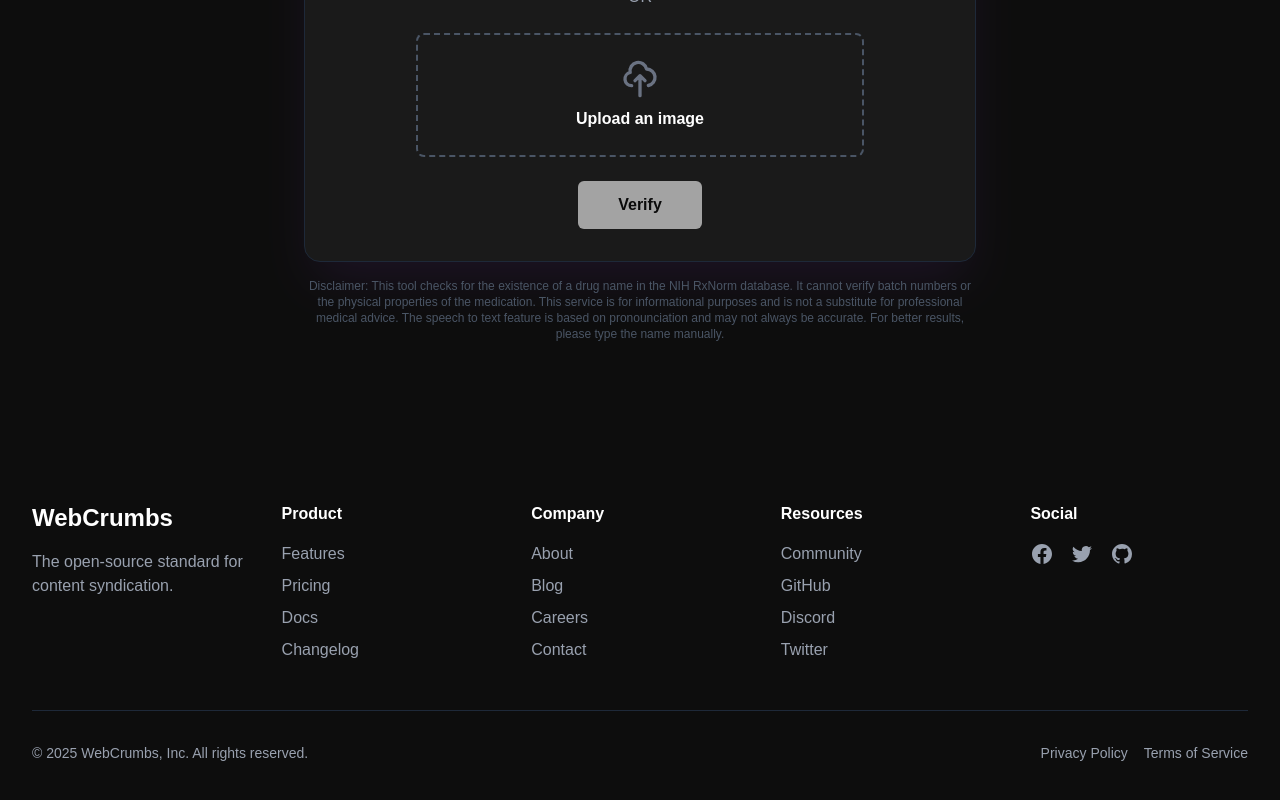
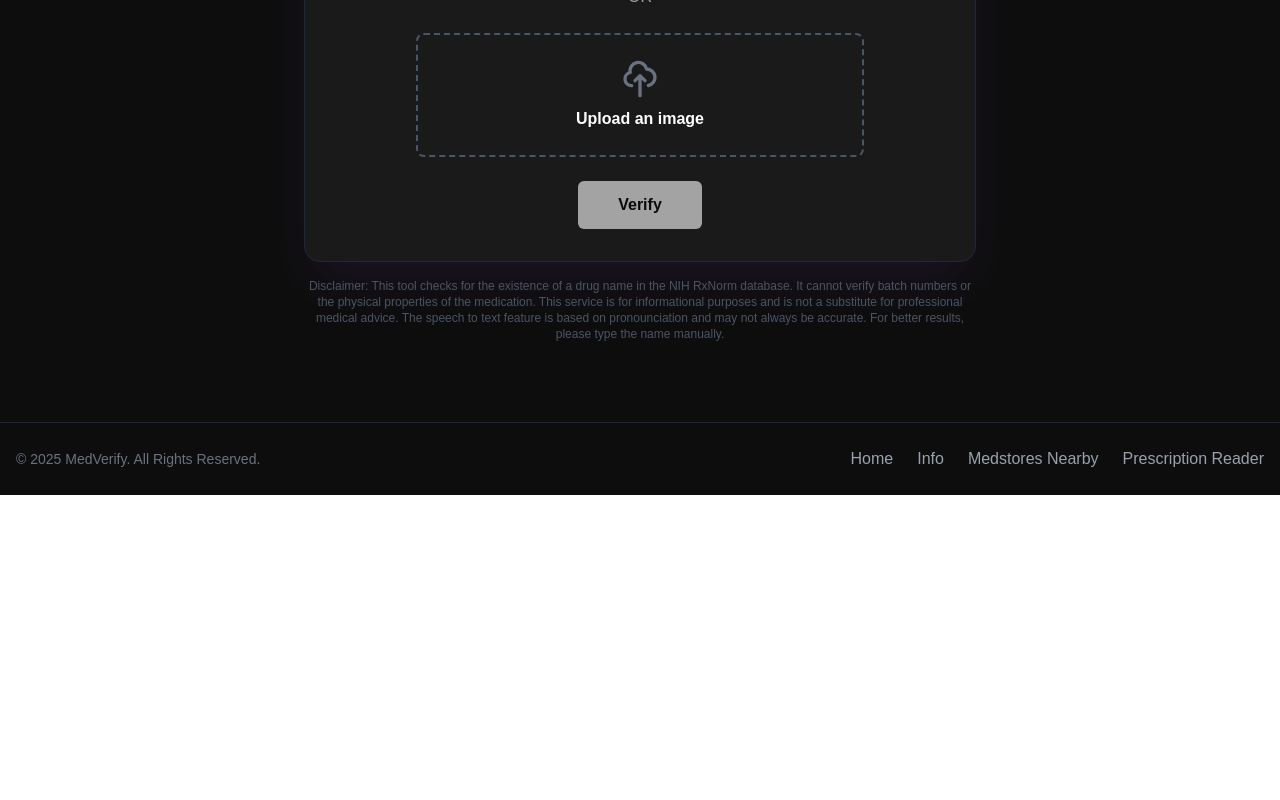
Before and after one commit to vanshkw/vitalconnect, a Next.js app: page / in a window 1280 px wide. Shown: the part 586-1386 px from the top of the page. After the commit the page ends 1081 px from the top, so only its background shows below. Built offline with nearby package versions, Linux system fonts and the light colour scheme.

Commit message:
Home + Navbar + Footer done

```diff
--- a/src/app/footer/footer.js
+++ b/src/app/footer/footer.js
@@ -1,93 +1,31 @@
 import Link from 'next/link';
 
-const Footer = () => {
-    // Helper component for social links
-    const SocialLink = ({ href, children }) => (
-        <a href={href} className="text-gray-400 hover:text-white transition-colors duration-300">
-            {children}
-        </a>
-    );
+export default function Footer() {
+  const currentYear = new Date().getFullYear();
 
-    // Helper component for footer links
-    const FooterLink = ({ href, children }) => (
-        <li>
-            <Link href={href} className="text-gray-400 hover:text-white transition-colors duration-300">
-                {children}
+  return (
+    <footer className="bg-[#0D0D0D] border-t border-gray-800">
+      <div className="container mx-auto px-4 py-6">
+        <div className="flex flex-col md:flex-row justify-between items-center text-center md:text-left">
+          <p className="text-gray-500 text-sm mb-4 md:mb-0">
+            &copy; {currentYear} MedVerify. All Rights Reserved.
+          </p>
+          <nav className="flex gap-6">
+            <Link href="/" className="text-gray-400 hover:text-white transition-colors">
+              Home
             </Link>
-        </li>
-    );
-
-    return (
-        <footer className="bg-[#0D0D0D] text-white pt-20 pb-10">
-            <div className="container mx-auto px-4 sm:px-6 lg:px-8">
-                <div className="grid grid-cols-2 md:grid-cols-4 lg:grid-cols-5 gap-8">
-                    <div className="col-span-2 md:col-span-4 lg:col-span-1">
-                        <h2 className="text-2xl font-bold mb-4">WebCrumbs</h2>
-                        <p className="text-gray-400">The open-source standard for content syndication.</p>
-                    </div>
-
-                    <div>
-                        <h3 className="font-semibold mb-4">Product</h3>
-                        <ul className="space-y-2">
-                            <FooterLink href="#">Features</FooterLink>
-                            <FooterLink href="#">Pricing</FooterLink>
-                            <FooterLink href="#">Docs</FooterLink>
-                            <FooterLink href="#">Changelog</FooterLink>
-                        </ul>
-                    </div>
-
-                    <div>
-                        <h3 className="font-semibold mb-4">Company</h3>
-                        <ul className="space-y-2">
-                            <FooterLink href="#">About</FooterLink>
-                            <FooterLink href="#">Blog</FooterLink>
-                            <FooterLink href="#">Careers</FooterLink>
-                            <FooterLink href="#">Contact</FooterLink>
-                        </ul>
-                    </div>
-
-                    <div>
-                        <h3 className="font-semibold mb-4">Resources</h3>
-                        <ul className="space-y-2">
-                            <FooterLink href="#">Community</FooterLink>
-                            <FooterLink href="#">GitHub</FooterLink>
-                            <FooterLink href="#">Discord</FooterLink>
-                            <FooterLink href="#">Twitter</FooterLink>
-                        </ul>
-                    </div>
-
-                    <div>
-                        <h3 className="font-semibold mb-4">Social</h3>
-                         <div className="flex space-x-4">
-                            <SocialLink href="#">
-                                <svg className="h-6 w-6" fill="currentColor" viewBox="0 0 24 24" aria-hidden="true">
-                                    <path fillRule="evenodd" d="M22 12c0-5.523-4.477-10-10-10S2 6.477 2 12c0 4.991 3.657 9.128 8.438 9.878v-6.987h-2.54V12h2.54V9.797c0-2.506 1.492-3.89 3.777-3.89 1.094 0 2.238.195 2.238.195v2.46h-1.26c-1.243 0-1.63.771-1.63 1.562V12h2.773l-.443 2.89h-2.33v6.988C18.343 21.128 22 16.991 22 12z" clipRule="evenodd" />
-                                </svg>
-                            </SocialLink>
-                            <SocialLink href="#">
-                               <svg className="h-6 w-6" fill="currentColor" viewBox="0 0 24 24" aria-hidden="true">
-                                    <path d="M8.29 20.251c7.547 0 11.675-6.253 11.675-11.675 0-.178 0-.355-.012-.53A8.348 8.348 0 0022 5.92a8.19 8.19 0 01-2.357.646 4.118 4.118 0 001.804-2.27 8.224 8.224 0 01-2.605.996 4.107 4.107 0 00-6.993 3.743 11.65 11.65 0 01-8.457-4.287 4.106 4.106 0 001.27 5.477A4.072 4.072 0 012.8 9.71v.052a4.105 4.105 0 003.292 4.022 4.095 4.095 0 01-1.853.07 4.108 4.108 0 003.834 2.85A8.233 8.233 0 012 18.407a11.616 11.616 0 006.29 1.84" />
-                                </svg>
-                            </SocialLink>
-                             <SocialLink href="#">
-                               <svg className="h-6 w-6" fill="currentColor" viewBox="0 0 24 24" aria-hidden="true">
-                                    <path fillRule="evenodd" d="M12 2C6.477 2 2 6.477 2 12.017c0 4.425 2.865 8.18 6.839 9.504.5.092.682-.217.682-.483 0-.237-.009-.868-.014-1.703-2.782.605-3.369-1.343-3.369-1.343-.454-1.158-1.11-1.466-1.11-1.466-.908-.62.069-.608.069-.608 1.003.07 1.531 1.032 1.531 1.032.892 1.53 2.341 1.088 2.91.832.092-.647.35-1.088.636-1.338-2.22-.253-4.555-1.113-4.555-4.951 0-1.093.39-1.988 1.031-2.688-.103-.253-.446-1.272.098-2.65 0 0 .84-.27 2.75 1.026A9.564 9.564 0 0112 6.844c.85.004 1.705.115 2.504.337 1.909-1.296 2.747-1.027 2.747-1.027.546 1.379.203 2.398.1 2.651.64.7 1.03 1.595 1.03 2.688 0 3.848-2.338 4.695-4.566 4.943.359.308.678.92.678 1.855 0 1.338-.012 2.419-.012 2.747 0 .268.18.58.688.482A10.001 10.001 0 0022 12.017C22 6.477 17.523 2 12 2z" clipRule="evenodd" />
-                                </svg>
-                            </SocialLink>
-                        </div>
-                    </div>
-                </div>
-
-                <div className="mt-12 border-t border-gray-800 pt-8 flex flex-col sm:flex-row justify-between items-center">
-                    <p className="text-gray-400 text-sm">&copy; {new Date().getFullYear()} WebCrumbs, Inc. All rights reserved.</p>
-                    <div className="flex space-x-4 mt-4 sm:mt-0">
-                        <Link href="#" className="text-gray-400 hover:text-white text-sm">Privacy Policy</Link>
-                        <Link href="#" className="text-gray-400 hover:text-white text-sm">Terms of Service</Link>
-                    </div>
-                </div>
-            </div>
-        </footer>
-    );
-};
-
-export default Footer;
+            <Link href="/stores" className="text-gray-400 hover:text-white transition-colors">
+               Info
+            </Link>
+            <Link href="/stores" className="text-gray-400 hover:text-white transition-colors">
+              Medstores Nearby
+            </Link>
+            <Link href="/stores" className="text-gray-400 hover:text-white transition-colors">
+              Prescription Reader
+            </Link>
+          </nav>
+        </div>
+      </div>
+    </footer>
+  );
+}
--- a/src/app/navbar/navbar.js
+++ b/src/app/navbar/navbar.js
@@ -19,10 +19,10 @@ const Navbar = () => {
                 Info
               </Link>
               <Link href="#" className="text-gray-300 hover:text-white px-3 py-2 rounded-md text-sm font-medium">
-                Clinics Nearby
+                Medstores Nearby
               </Link>
               <Link href="#" className="text-gray-300 hover:text-white px-3 py-2 rounded-md text-sm font-medium">
-                MedAlarm
+                Prescription Reader
               </Link>
             </div>
           </div>
@@ -32,7 +32,7 @@ const Navbar = () => {
                     Guidelines
                 </Link>
                 <Link href="#" className="bg-white text-black px-4 py-2 rounded-md text-sm font-medium hover:bg-gray-200">
-                    Donate
+                    Compare Pricing
                 </Link>
             </div>
           </div>
```
